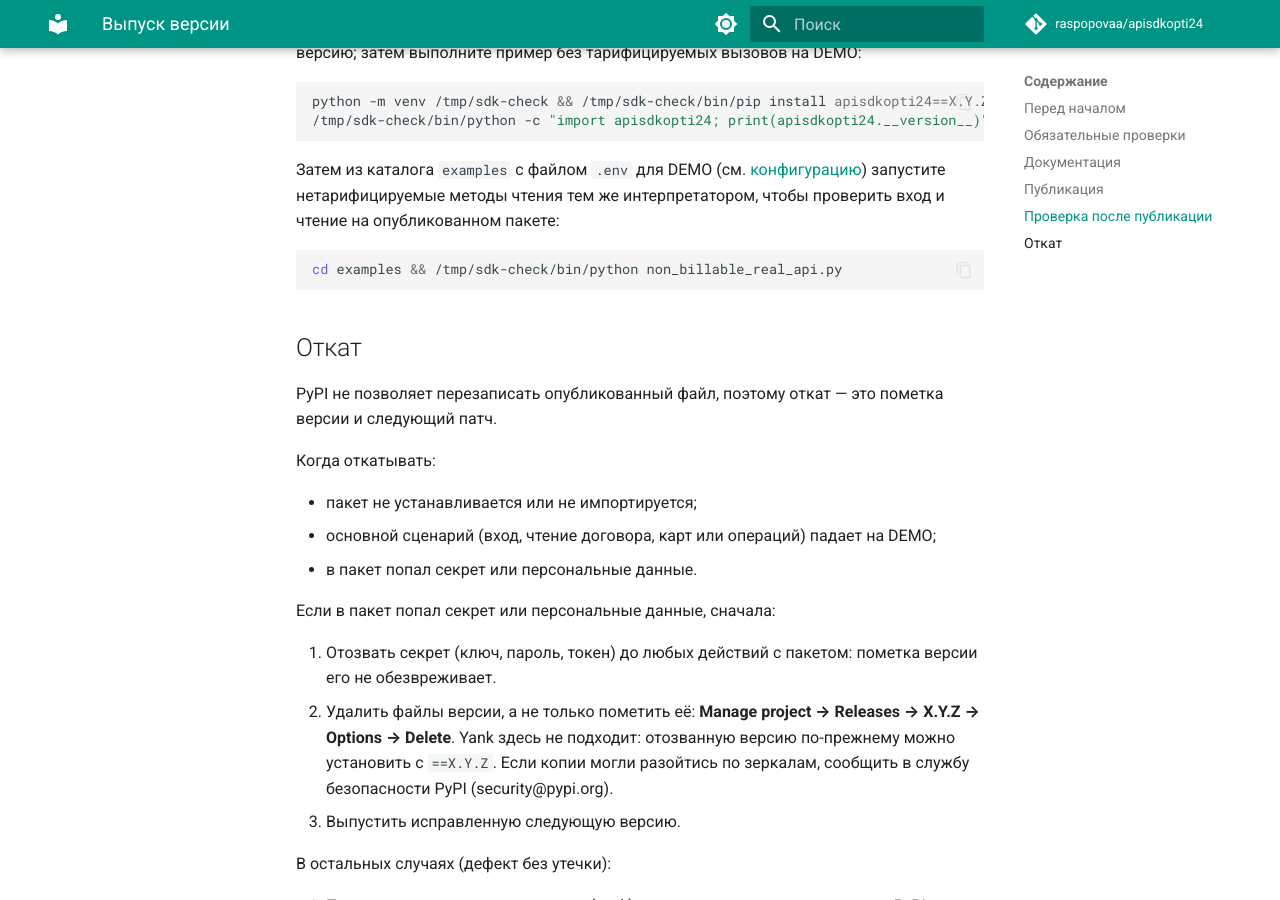
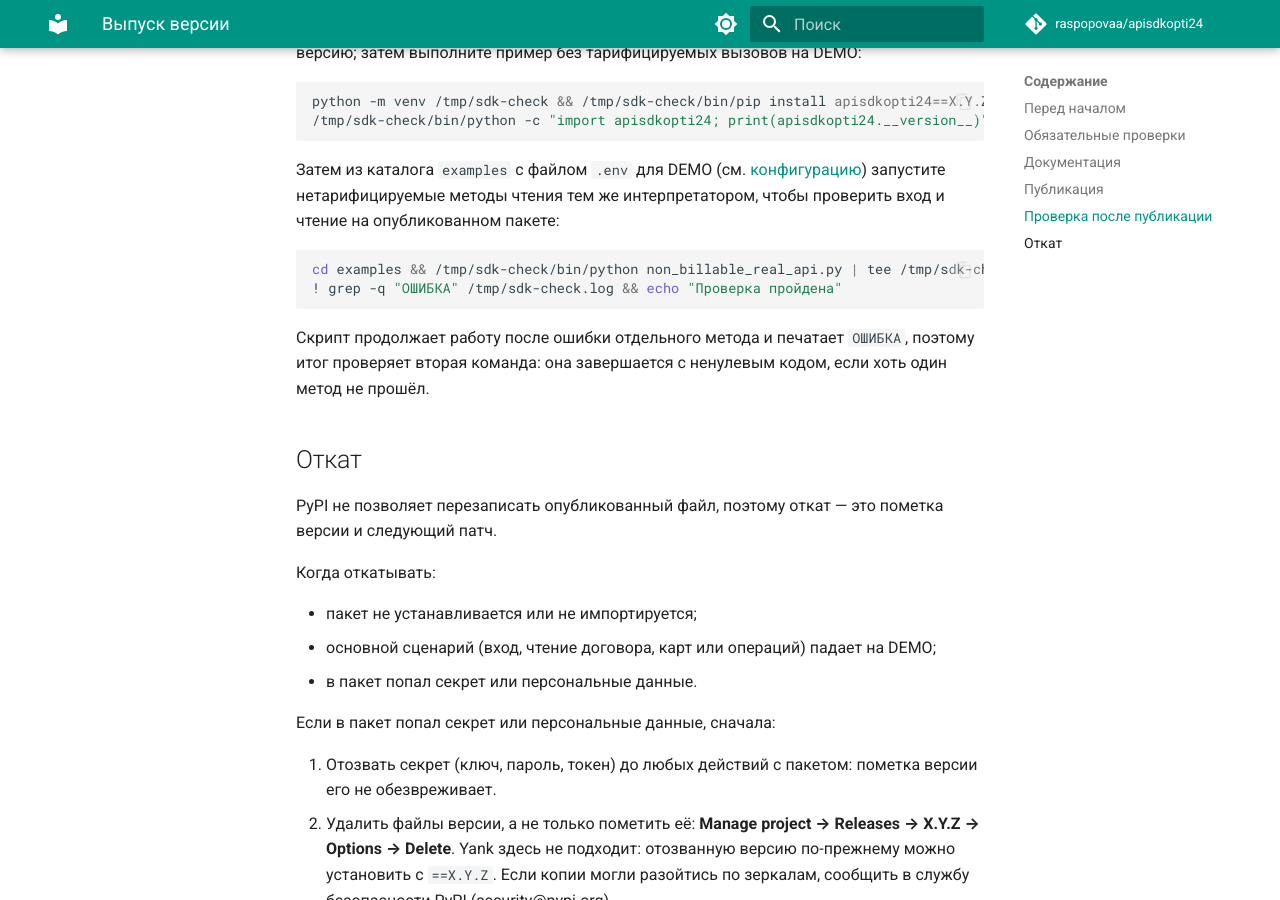
Before and after one commit to raspopovaa/apisdkopti24, an MkDocs documentation site: the page built from docs/RELEASE.md, in a window 1280 px wide and 900 px high, scrolled down 2154 px. Built offline with MkDocs 1.6.1 and Material for MkDocs 9.7.7, drawn with Linux system fonts in a browser that asks for light colours; comment, search, counter and statistics services are not loaded; the version menu is left out.

Commit message:
RELEASE.md: проверка на DEMO падает, если хоть один метод вернул ошибку
Co-Authored-By: Claude Opus 5.5 <noreply@anthropic.com>
Claude-Session: https://claude.ai/code/session_015dGGiqu5A1XNDbRHPeRjg7

````diff
--- a/docs/RELEASE.md
+++ b/docs/RELEASE.md
@@ -96,8 +96,13 @@ python -m venv /tmp/sdk-check && /tmp/sdk-check/bin/pip install apisdkopti24==X.
 интерпретатором, чтобы проверить вход и чтение на опубликованном пакете:
 
 ```bash
-cd examples && /tmp/sdk-check/bin/python non_billable_real_api.py
+cd examples && /tmp/sdk-check/bin/python non_billable_real_api.py | tee /tmp/sdk-check.log
+! grep -q "ОШИБКА" /tmp/sdk-check.log && echo "Проверка пройдена"
 ```
+
+Скрипт продолжает работу после ошибки отдельного метода и печатает `ОШИБКА`, поэтому
+итог проверяет вторая команда: она завершается с ненулевым кодом, если хоть один
+метод не прошёл.
 
 ## Откат
 
````
